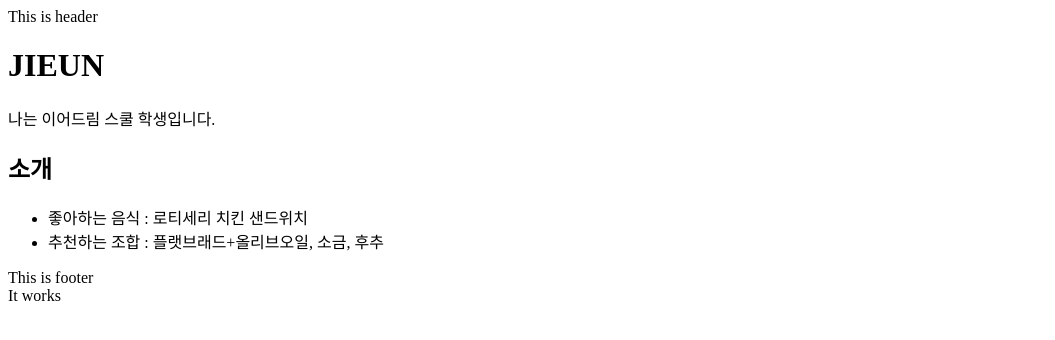
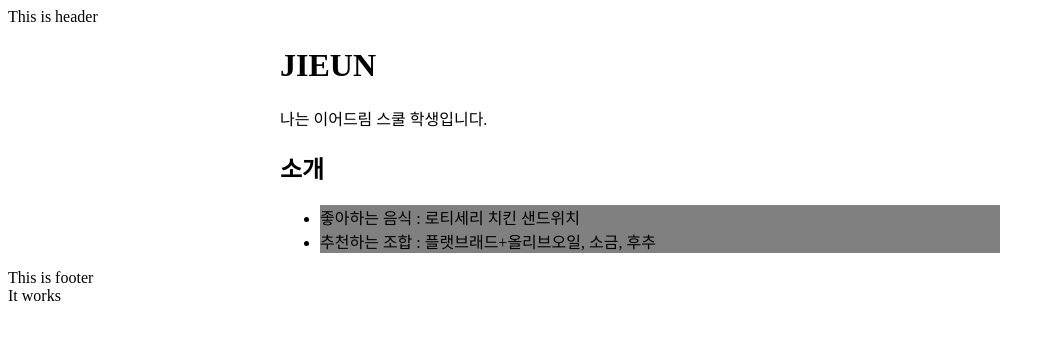
Before and after one commit to goldcece/goldcece.github.io, a plain HTML site: page index.html in a window 1280 px wide. Shown: the whole page, without its empty margins (0-1055 px from the left). Drawn offline with Linux system fonts and the light colour scheme.

Commit message:
feat : Create style css

```diff
--- a/index.html
+++ b/index.html
@@ -3,8 +3,9 @@
 <html lang="ko-KR">
     <head>
     <meta charset="utf-8">
-    <title>My first Page</title>
+    <title>My first HTML Page</title>
     <meta name="viewport" content="width=device-width, initial-scal=1.0">
+      <link rel="stylesheet" type="text/css" href="./style.css">
     </head>
     <body>
       <header>This is header</header>
--- /dev/null
+++ b/style.css
@@ -0,0 +1,10 @@
+
+
+.container {
+  width : 720px;
+  margin : 0 auto;
+}
+
+ul > li {
+  background-color : gray;
+}
```
